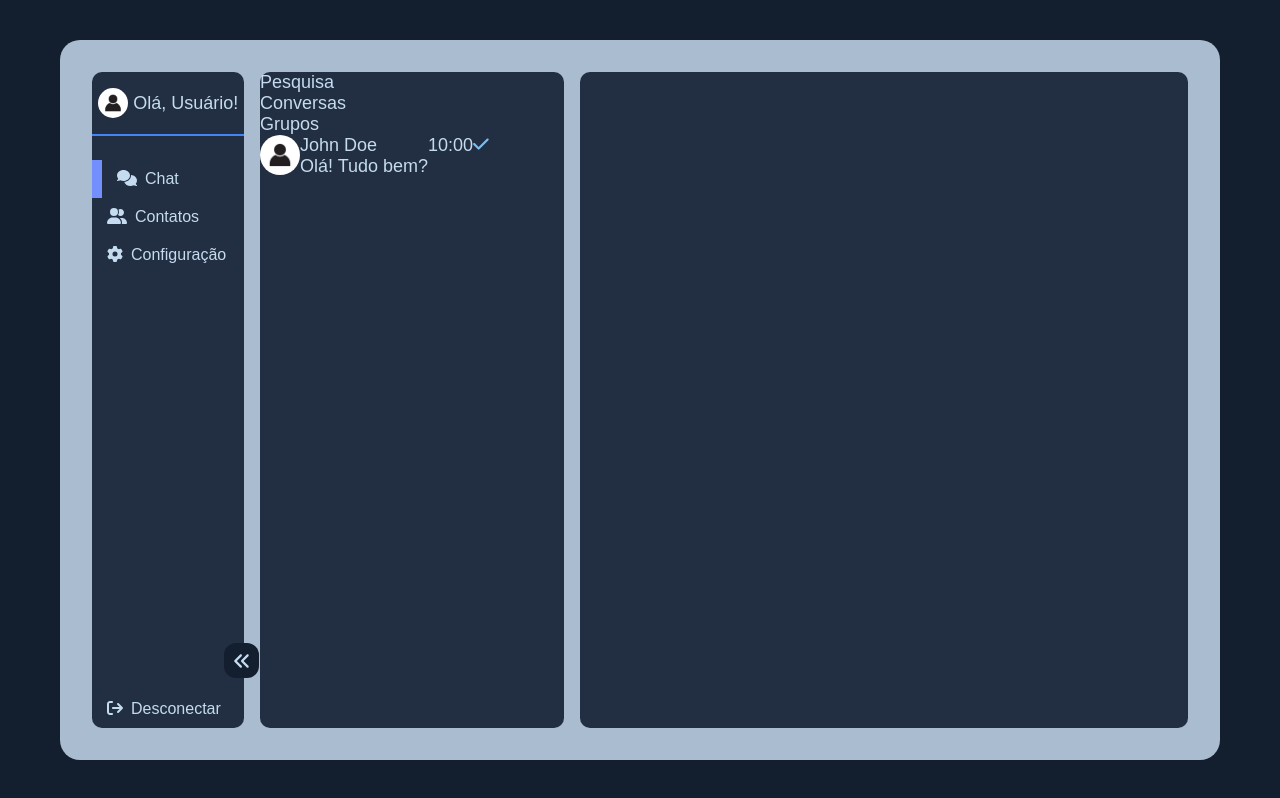
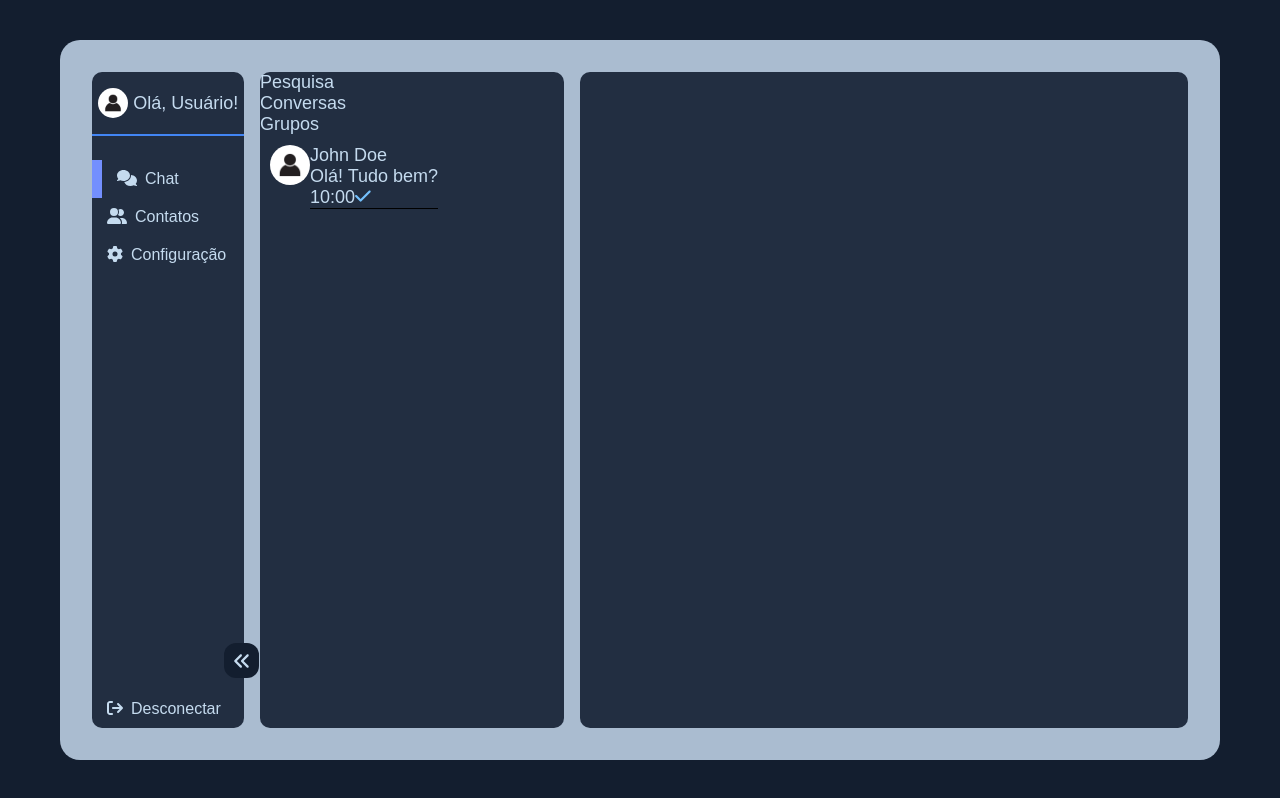
Before and after one commit to AdrielKlem/chatroom, a React (Vite) app: page / in a window 1280 px wide. Built offline with nearby package versions, Linux system fonts and the light colour scheme.

Commit message:
update details

```diff
--- a/src/components/ChatItem/index.tsx
+++ b/src/components/ChatItem/index.tsx
@@ -1,7 +1,7 @@
 import { FontAwesomeIcon } from '@fortawesome/react-fontawesome'
 import { faCheck } from '@fortawesome/free-solid-svg-icons'
 
-import { Container, PictureUser, DetailsUser, NameUser, LastMessage, DetailsTime } from "./styles"
+import { Container, PictureUser, DetailsUser, NameUser, LastMessage, DetailsBox, DetailsTime } from "./styles"
 
 function IconView() {
   return <FontAwesomeIcon icon={faCheck} style={{color: "#74C0FC",}} />;
@@ -24,6 +24,7 @@ export function ChatItem({data}: dataProps) {
                     src={data.pictureUser}
                     alt="Foto usuário" />
             </PictureUser>
+            <DetailsBox>
                 <DetailsUser>
                     <NameUser>{data.username}</NameUser>
                     <LastMessage>{data.lastMessage}</LastMessage>
@@ -32,6 +33,7 @@ export function ChatItem({data}: dataProps) {
                     {data.lastTime}
                     <IconView />
                 </DetailsTime>
+            </DetailsBox>
         </Container>
     )
 }
--- a/src/components/ChatItem/styles.ts
+++ b/src/components/ChatItem/styles.ts
@@ -4,7 +4,9 @@ import { styled } from "styled-components"
 export const Container = styled.div`
     width: auto;
     display: flex;
-`
+
+    padding: 1rem;
+    `
 
 export const PictureUser = styled.div`
     > img {
@@ -13,6 +15,10 @@ export const PictureUser = styled.div`
 
         border-radius: 50%;
     }
+`
+
+export const DetailsBox = styled.div`
+    border-bottom: 1px solid #000;
 `
 
 export const DetailsUser = styled.div`
```
Lines whose indentation alone changed are shown as unchanged.
